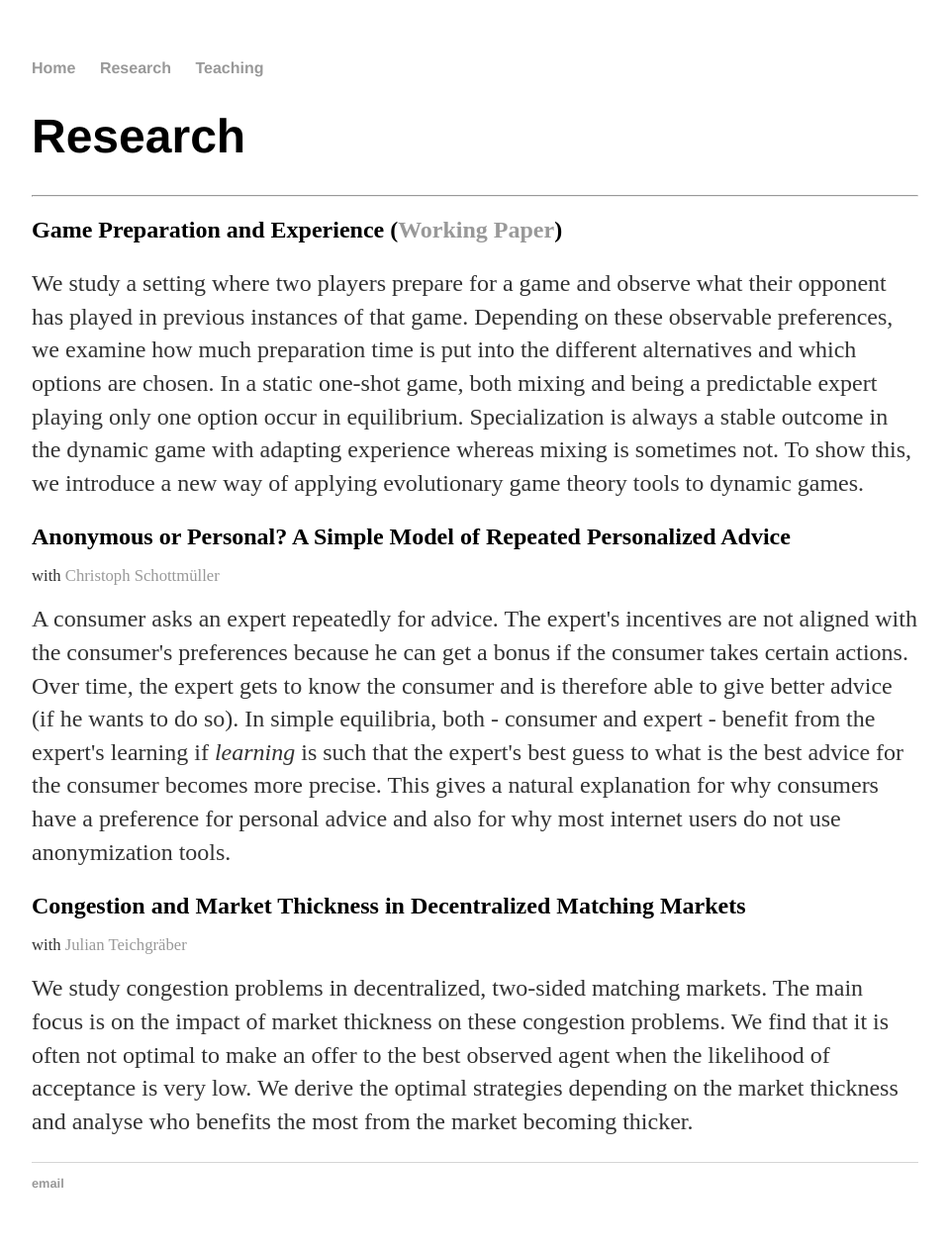
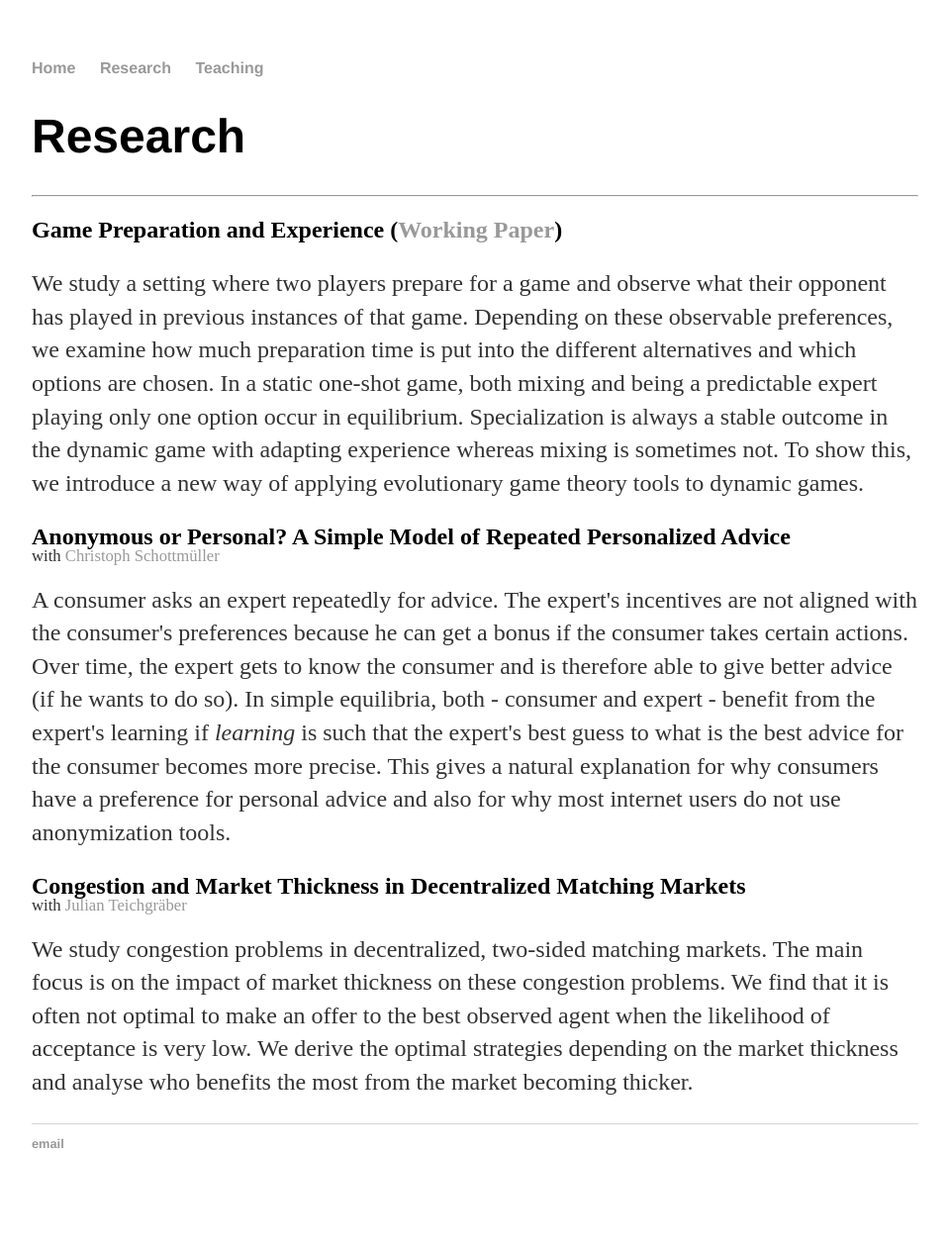
Before and after one commit to mariusgramb/mariusgramb.github.io, a Jekyll site: the page built from research.html, in a window 1280 px wide. Shown: the whole page at 99% size, without its empty margins (160-1119 px from the left). Built offline with Jekyll 4.4.1, drawn with Linux system fonts in a browser that asks for light colours; after the commit the page ends 1223 px from its top, so only the background shows below that.

Commit message:
Update research.html

```diff
--- a/research.html
+++ b/research.html
@@ -12,7 +12,7 @@
 			    Specialization is always a stable outcome in the dynamic game with adapting experience whereas mixing is sometimes not.
 			    To show this, we introduce a new way of applying evolutionary game theory tools to dynamic games. </p>
 
-			<h2> Anonymous or Personal? A Simple Model of Repeated Personalized Advice </h2>
+			<h2 style="margin-bottom:0"> Anonymous or Personal? A Simple Model of Repeated Personalized Advice </h2>
 			<p style="line-height: 30%;margin-top:0;"> <small><small>with <a href="https://schottmueller.github.io/index.html">Christoph Schottmüller</a></small></small> </p>
 			<p>  A consumer asks an expert repeatedly for advice. The expert's incentives are not aligned with the consumer's preferences
 			     because he can get a bonus if the consumer takes certain actions. Over time, the expert gets to know the consumer and is therefore
@@ -21,7 +21,7 @@
 			     This gives a natural explanation for why consumers have a preference for personal advice and also for why most internet users do not
 			     use anonymization tools.				</p>
 
-			<h2> Congestion and Market Thickness in Decentralized Matching Markets </h2>
+			<h2 style="margin-bottom:0"> Congestion and Market Thickness in Decentralized Matching Markets </h2>
 			<p style="line-height: 30%;margin-top:0;"> <small><small>with <a href="https://www.econ.uzh.ch/en/people/graduatestudents/teichgraeber.html">Julian Teichgräber</a></small></small> </p>
 			<p> We study congestion problems in decentralized, two-sided matching markets.
 			    The main focus is on the impact of market thickness on these congestion problems.
```
